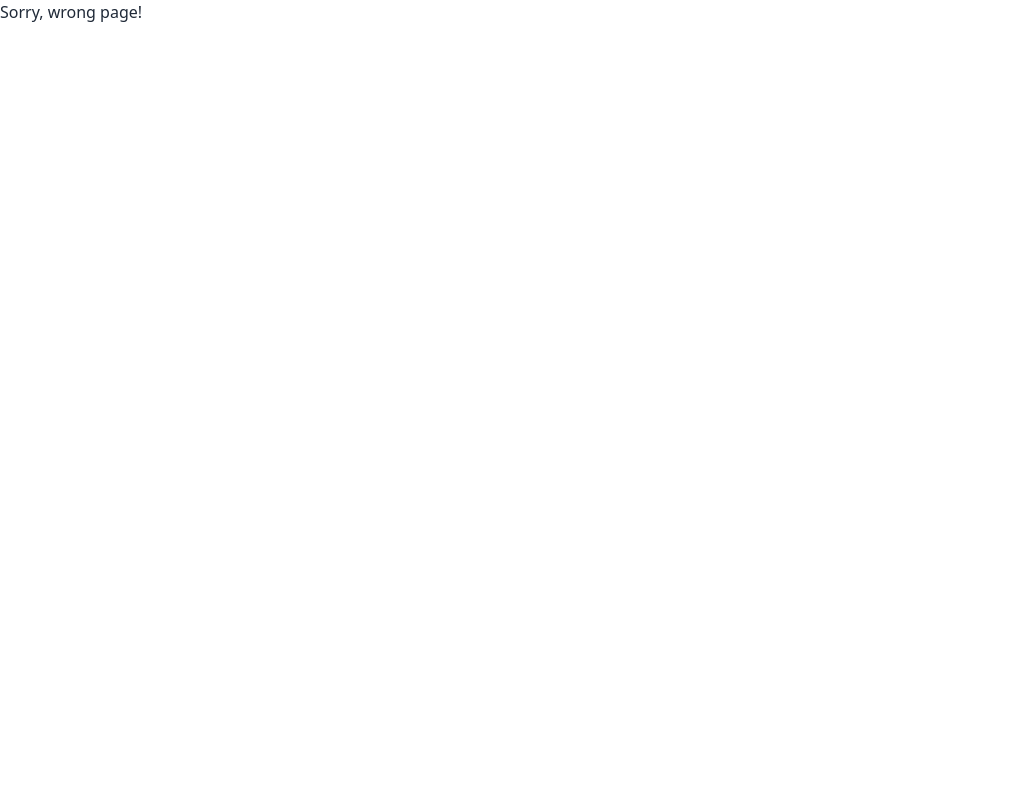
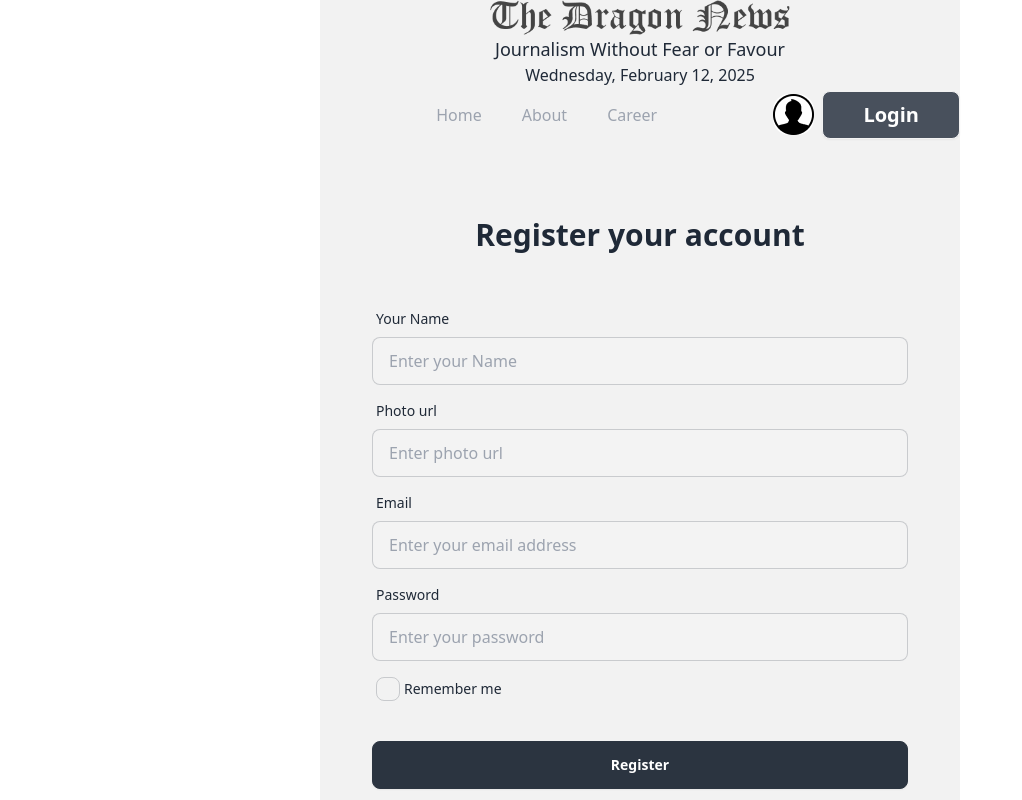
Before and after one commit to Sazol-Sarker/Dragon-Z-News, a React (Vite) app: page /auth/register in a window 1280 px wide. Shown: the top 800 px of the page, without its empty margins (0-1022 px from the left). Built offline with nearby package versions, Linux system fonts and the light colour scheme.

Commit message:
Added auth layout-> login, sign up pages, also added Firebase auth and handled user login, sign up form data , communicated with firebase successfully

```diff
--- a/package.json
+++ b/package.json
@@ -10,6 +10,7 @@
     "preview": "vite preview"
   },
   "dependencies": {
+    "firebase": "^11.3.1",
     "localforage": "^1.10.0",
     "match-sorter": "^8.0.0",
     "moment": "^2.30.1",
@@ -18,6 +19,7 @@
     "react-fast-marquee": "^1.6.5",
     "react-icons": "^5.4.0",
     "react-router-dom": "^7.1.5",
+    "react-toastify": "^11.0.3",
     "sort-by": "^1.2.0"
   },
   "devDependencies": {
--- /dev/null
+++ b/src/AuthProvider/AuthProvider.jsx
@@ -0,0 +1,11 @@
+
+const AuthProvider = () => {
+    return (
+        <div>
+            {/* //context api */}
+            {/* do all auth from here */}
+        </div>
+    );
+};
+
+export default AuthProvider;
--- a/src/components/NavBar/NavBar.jsx
+++ b/src/components/NavBar/NavBar.jsx
@@ -5,9 +5,11 @@
     <div className="flex justify-between items-center ">
       {/* <h2>Navbar</h2> */}
       <div className="blank-div"></div>
+      {/* Interesting! we can make it dynamic using props
+       and handle easily for different webpages */}
       <div className="nav-div space-x-2   ">
+        {/* here***** */}
         <Link to="/">
-          {" "}
           <button className="btn-outline m-2 p-2 text-gray-400">Home</button>
         </Link>
         <Link to="/about">
@@ -19,9 +21,13 @@
       </div>
       <div className="login-div flex gap-2 items-center">
         <div className="logo-container">
-          <img src={userLogo} alt="User" />
+          <img src={userLogo} alt="User" className="rounded-2xl" />
         </div>
-        <button className="btn bg-gray-800/80 px-10 py-3  text-white text-[20px] hover:bg-green-300/80 )">Login</button>
+        <Link to="auth/">
+          <button className="btn bg-gray-800/80 px-10 py-3  text-white text-[20px] hover:bg-green-300/80 )">
+            Login
+          </button>
+        </Link>
       </div>
     </div>
   );
--- /dev/null
+++ b/src/components/UserDashboard/UserDashboard.jsx
@@ -0,0 +1,10 @@
+
+const UserDashboard = () => {
+    return (
+        <div>
+            <h3 className="text-center">User Dashboard</h3>
+        </div>
+    );
+};
+
+export default UserDashboard;
--- /dev/null
+++ b/src/firebase/firebase.config.js
@@ -0,0 +1,21 @@
+// Import the functions you need from the SDKs you need
+import { initializeApp } from "firebase/app";
+import { getAuth } from "firebase/auth";
+// TODO: Add SDKs for Firebase products that you want to use
+// https://firebase.google.com/docs/web/setup#available-libraries
+
+// Your web app's Firebase configuration
+const firebaseConfig = {
+  apiKey: "AIzaSyCgWj_mOo-vCLDIm8U2J6NSdf7ruaSW2eU",
+  authDomain: "dragon-z-news.firebaseapp.com",
+  projectId: "dragon-z-news",
+  storageBucket: "dragon-z-news.firebasestorage.app",
+  messagingSenderId: "545312902312",
+  appId: "1:545312902312:web:225796b5578a7454adc69d"
+};
+
+// Initialize Firebase
+const app = initializeApp(firebaseConfig);
+
+const auth=getAuth(app);
+export default auth;
--- /dev/null
+++ b/src/layout/LoginLayout/LoginLayout.jsx
@@ -0,0 +1,22 @@
+import { Outlet } from "react-router-dom";
+import Header from "../../components/Header/Header";
+import NavBar from "../../components/NavBar/NavBar";
+
+const LoginLayout = () => {
+    return (
+        <div className="w-6/12 mx-auto bg-base-200">
+            <header>
+            <Header></Header>
+            <nav><NavBar></NavBar></nav>
+            </header>
+            <main>
+            <Outlet></Outlet>
+            </main>
+            <footer>
+            <h2>Footer</h2>
+            </footer>
+        </div>
+    );
+};
+
+export default LoginLayout;
--- a/src/main.jsx
+++ b/src/main.jsx
@@ -3,10 +3,14 @@
 import './index.css'
 import { RouterProvider } from 'react-router-dom'
 import router from './routes/router'
+import { ToastContainer } from 'react-toastify';
+
 
 
 createRoot(document.getElementById('root')).render(
   <StrictMode>
    <RouterProvider router={router}></RouterProvider>
+   <ToastContainer />
+
   </StrictMode>,
 )
--- /dev/null
+++ b/src/pages/UserLogin.jsx
@@ -0,0 +1,102 @@
+import { signInWithEmailAndPassword } from "firebase/auth";
+import { Link, useNavigate } from "react-router-dom";
+import auth from "../firebase/firebase.config";
+import { toast } from "react-toastify";
+
+const UserLogin = () => {
+  const navigate = useNavigate();
+
+  // handleLoginForm
+  const handleLoginForm = (e) => {
+    e.preventDefault();
+    const userEmail = e.target.userEmail.value;
+    const userPassword = e.target.userPassword.value;
+    console.log("Sign in data:=> ", userEmail, userPassword);
+
+    //  sign in data validation
+
+    // send data to firebase sdk for validation & LOGIN
+    signInWithEmailAndPassword(auth, userEmail, userPassword)
+      .then((result) => {
+        toast("Welcome Adventurer! SuccessFully Logged In!");
+        console.log("Success! Logged in! User details: ", result.user);
+        navigate("userDashboard");
+      })
+      .catch((error) => {
+        console.log("Error=>", error.code, error.msg);
+      });
+
+    // Reset the form
+    e.target.reset();
+  };
+
+  return (
+    <div className="h-[700ox] w-[700px] mx-auto mt-14 bg-white rounded-md">
+      {/* daisy ui login form */}
+      <div className="hero min-h-screen w-full  flex flex-col">
+        <h3 className="text-center font-semibold text-[22px] text-[#403F3F] my-4">
+          Log in to your account
+        </h3>
+        <div className="divider text-[#E7E7E7] w-8/12 mx-auto my-2"></div>
+        {/* form body */}
+        <div className="hero-content w-[700px] ">
+          <div className="card bg-base-100 w-full max-w-sm shrink-0 shadow-2xl">
+            <form onSubmit={handleLoginForm} className="card-body">
+              <div className="form-control">
+                <label className="label">
+                  <span className="label-text font-semibold text-xl">
+                    Email
+                  </span>
+                </label>
+                <input
+                  type="email"
+                  name="userEmail"
+                  placeholder="Enter your email address"
+                  className="input input-bordered"
+                  required
+                />
+              </div>
+              <div className="form-control">
+                <label className="label">
+                  <span className="label-text font-semibold text-xl">
+                    Password
+                  </span>
+                </label>
+                <input
+                  type="password"
+                  name="userPassword"
+                  placeholder="Enter your password"
+                  className="input input-bordered"
+                  required
+                />
+                {/* <label className="label">
+                  <Link to="#" className="label-text-alt link link-hover">
+                    Forgot password?
+                  </Link>
+                </label> */}
+              </div>
+              <div className="form-control mt-6">
+                <button className="btn btn-neutral text-white font-semibold text-xl">
+                  Login
+                </button>
+              </div>
+              <div className="have-to-register">
+                <p className="text-center">
+                  Don't Have An Account?{" "}
+                  <Link
+                    to="register"
+                    className="text-[#F75B5F] font-semibold text-[16px] "
+                  >
+                    Register
+                  </Link>
+                </p>
+              </div>
+            </form>
+          </div>
+        </div>
+      </div>
+    </div>
+  );
+};
+
+export default UserLogin;
--- /dev/null
+++ b/src/pages/UserRegister.jsx
@@ -0,0 +1,104 @@
+import { createUserWithEmailAndPassword } from 'firebase/auth';
+import auth from './../firebase/firebase.config';
+const UserRegister = () => {
+
+  // handleRegisterForm
+  const handleRegisterForm=(e)=>{
+    e.preventDefault();
+    console.log("logging=> ",e.target);
+      const userName=e.target.userName.value ;
+      const userPhotoUrl=e.target.photoUrl.value ;
+      const userEmail=e.target.userEmail.value ;
+      const userPassword=e.target.userPassword.value ;
+      console.log(userName,userPhotoUrl,userEmail,userPassword);
+      // sign up data validation
+
+      // user data sending to firebase db
+      // creating user...
+      createUserWithEmailAndPassword(auth,userEmail,userPassword)
+      .then(result=>{
+        console.log("Success! User created!");
+      }).catch(error=>{
+        console.log("Error=<>",error.code,error.msg);
+      })
+
+      // clear the form
+      e.target.reset();
+
+  }
+  return (
+    <div className="hero min-h-screen">
+      <div className="hero-content flex-col ">
+        <div className="text-center lg:text-left">
+          <h1 className="text-3xl font-bold">Register your account</h1>
+
+        </div>
+        <div className="card   w-[600px] h-[600px] ">
+          <form onSubmit={handleRegisterForm} className="card-body">
+            <div className="form-control">
+              <label className="label">
+                <span className="label-text">Your Name</span>
+              </label>
+              <input
+                type="text"
+                name="userName"
+                placeholder="Enter your Name"
+                className="input input-bordered bg-[#F3F3F3]"
+                required
+              />
+            </div>
+            <div className="form-control">
+              <label className="label">
+                <span className="label-text">Photo url</span>
+              </label>
+              <input
+                type="text"
+                name="photoUrl"
+                placeholder="Enter photo url"
+                className="input input-bordered bg-[#F3F3F3]"
+                required
+              />
+            </div>
+            <div className="form-control">
+              <label className="label">
+                <span className="label-text">Email</span>
+              </label>
+              <input
+                type="email"
+                name="userEmail"
+                placeholder="Enter your email address"
+                className="input input-bordered bg-[#F3F3F3]"
+                required
+              />
+            </div>
+            <div className="form-control">
+              <label className="label">
+                <span className="label-text">Password</span>
+              </label>
+              <input
+                type="password"
+                name="userPassword"
+                placeholder="Enter your password"
+                className="input input-bordered bg-[#F3F3F3]"
+                required
+              />
+            </div>
+            <div className="form-control  term-condition">
+
+                <label className="label cursor-pointer justify-start space-x-1">
+                  <input type="checkbox" className="checkbox" />
+                  <span className="label-text">Remember me</span>
+                </label>
+
+            </div>
+            <div className="form-control mt-6">
+              <button className="btn btn-neutral text-white">Register</button>
+            </div>
+          </form>
+        </div>
+      </div>
+    </div>
+  );
+};
+
+export default UserRegister;
```
Also changed, not shown: src/routes/router.jsx (+20 -4 lines), 1 other file (tests, documents, lock files or other folders).
